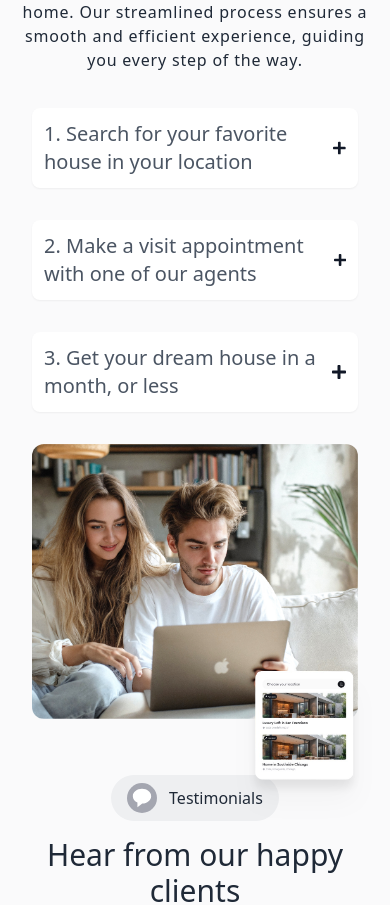
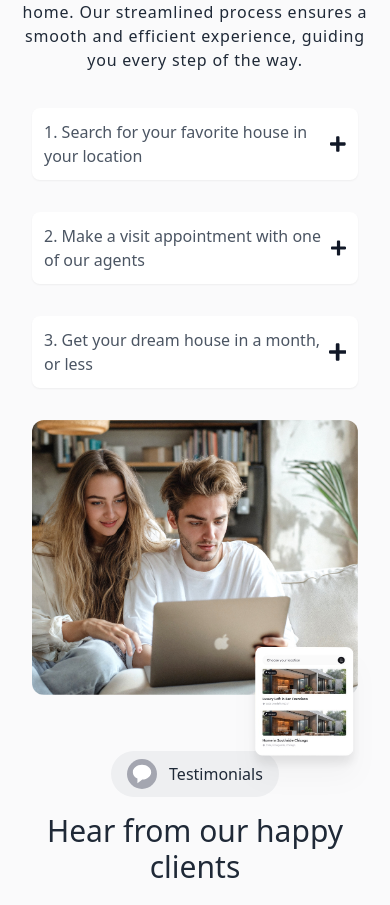
Before and after one commit to hasib1010/marbleStone, a React (Vite) app: page / in a window 390 px wide. Shown: the part 3206-4111 px from the top of the page. Built offline with nearby package versions, Linux system fonts and the light colour scheme.

Commit message:
modified

```diff
--- a/src/Components/Body/OurProcess/Faq.jsx
+++ b/src/Components/Body/OurProcess/Faq.jsx
@@ -38,7 +38,7 @@ const FaqSection = () => {
                                             onClick={() => handleToggle(index)}
                                             aria-controls={`collapse-${index}`}
                                         >
-                                            <h5 className='text-xl font-medium'>{index + 1}. {item.title}</h5>
+                                            <h5 className='lg:text-xl md:text-xl text-base font-medium'>{index + 1}. {item.title}</h5>
                                             {openIndex === index ? (
                                                 <FaMinus className="text-gray-900 transition duration-500 group-hover:text-gray-400" />
                                             ) : (
@@ -51,7 +51,7 @@ const FaqSection = () => {
                                             style={{ transition: 'max-height 0.3s ease' }}
                                             aria-labelledby={`heading-${index}`}
                                         >
-                                            <p className="text-sm lg:text-base md:text-base text-gray-600 font-normal">{item.content}</p>
+                                            <p className="text-sm lg:text-base md:text-base mt-4 text-gray-600 font-normal">{item.content}</p>
                                         </div>
                                     </div>
                                 ))}
```
